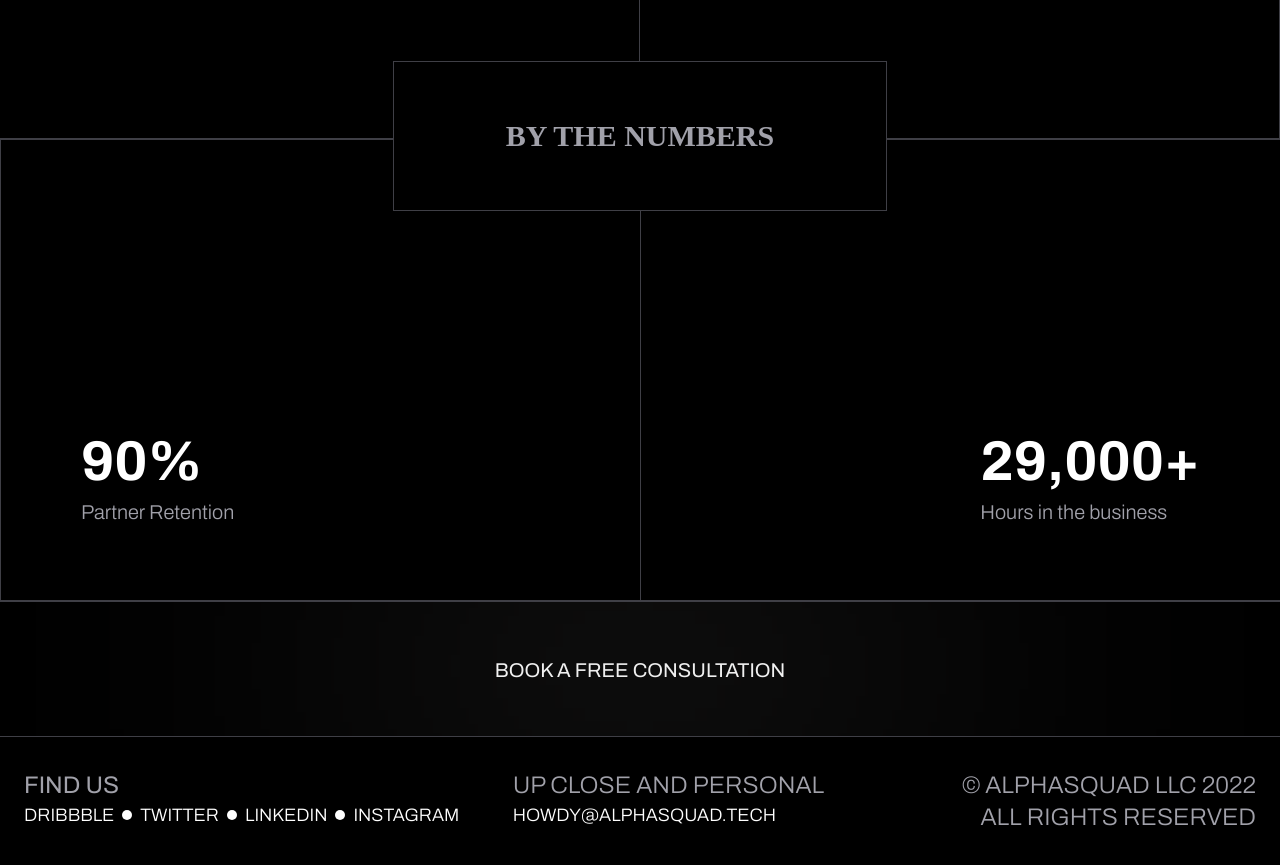
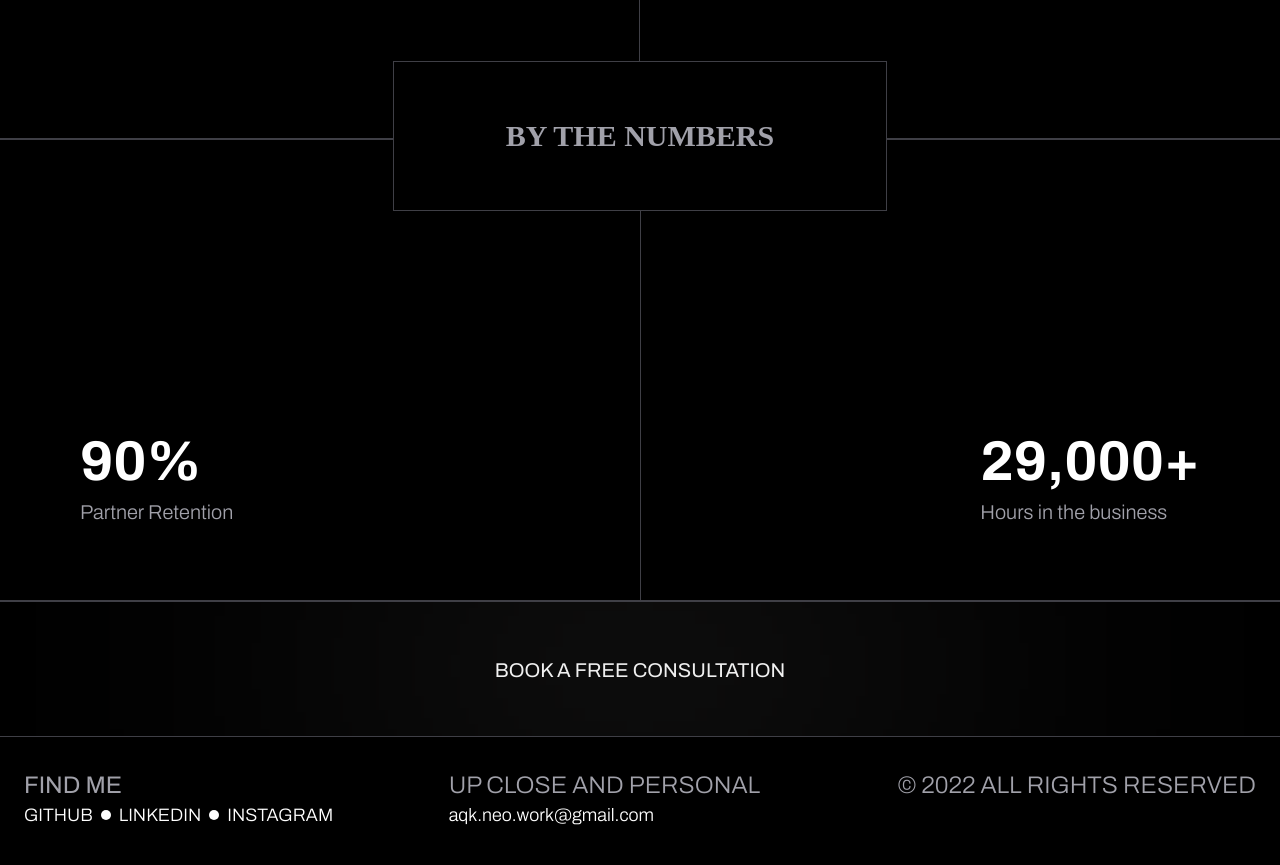
Before and after one commit to adnanadilalpha/alphasquad4.0, a Next.js app: page / in a window 1280 px wide. Shown: the part 5220-6085 px from the top of the page. Built offline with nearby package versions, Linux system fonts and the light colour scheme.

Commit message:
improved the design

```diff
--- a/pages/components/Footer.jsx
+++ b/pages/components/Footer.jsx
@@ -4,22 +4,16 @@ const Footer = () => {
   return (
     <div className="flex flex-col justify-between md:flex  2xl:flex  xl:flex-row 2xl:mt-24 mt-8 mb-9 mx-6 2xl:mx-20 font ">
       <div className="mb-8 flex flex-col items-center md:items-start">
-        <span className="text-base sm:text-2xl text-zinc-400">FIND US</span>
+        <span className="text-base sm:text-2xl text-zinc-400">FIND ME</span>
         <ul className=" flex items-center gap-x-2 text-white text-sm sm:text-lg font font-light">
-          <a href="https://dribbble.com/alphasquadstudio" target="_blank">
-            <li className="dribb ">DRIBBBLE</li>
-          </a>
-          <li className="dot">
-            <img src="../images/dot.svg" alt="" />
-          </li>
-          <a href="https://twitter.com/Alphasq86076809" target="_blank">
-            <li className="github ">TWITTER</li>
+          <a href="https://github.com/aqkhan" target="_blank">
+            <li className="github ">GITHUB</li>
           </a>
           <li className="dot">
             <img src="../images/dot.svg" alt="" />
           </li>
           <a
-            href="https://pk.linkedin.com/company/alphasquad-tech"
+            href="https://www.linkedin.com/in/arslanqamarkhan/?originalSubdomain=pk"
             target="_blank"
           >
             <li className="linked ">LINKEDIN</li>
@@ -28,7 +22,7 @@ const Footer = () => {
             <img src="../images/dot.svg" alt="" />
           </li>
           <a
-            href="https://www.instagram.com/alphasquadtech/?hl=en"
+            href="https://instagram.com/arslan.khan.official?igshid=YmMyMTA2M2Y"
             target="_blank"
           >
             <li className="insta ">INSTAGRAM</li>
@@ -44,12 +38,12 @@ const Footer = () => {
             className="text-white text-sm sm:text-lg font font-light"
             href="mailto:HOWDY@ALPHASQUAD.TECH"
           >
-            HOWDY@ALPHASQUAD.TECH
+           aqk.neo.work@gmail.com
           </a>
         </div>
-        <div className="md:w-80 text-right font w-full">
+        <div className="md:w-96 text-right font w-full">
           <p className="text-zinc-400 text-center  xl:text-right text-xs sm:text-2xl font-light ">
-            © ALPHASQUAD LLC 2022 ALL RIGHTS RESERVED
+            © 2022 ALL RIGHTS RESERVED
           </p>
         </div>
       </div>
--- a/pages/components/swiper.jsx
+++ b/pages/components/swiper.jsx
@@ -17,7 +17,7 @@ export default function Swipeer() {
         spaceBetween={30}
         centeredSlides={true}
         autoplay={{
-          delay: 2000,
+          delay: 3500,
           disableOnInteraction: false,
         }}
         modules={[Autoplay]}
--- a/styles/main.css
+++ b/styles/main.css
@@ -781,7 +781,7 @@ filter: blur(227px);
 .tagline-4 {
   max-width: 695px;
   height: 154px;
-  margin: 283px auto 283px auto;
+  margin: 284px auto 283px auto;
   font-family: "Basement Grotesque";
   font-style: normal;
   font-weight: 800;
@@ -882,7 +882,6 @@ filter: blur(227px);
   position: relative;
   height: 462px;
   background: #000000;
-  border-right: 1px solid #3f3f46;
   border-top: 1px solid #3f3f46;
   border-bottom: 0.5px solid #3f3f46;
   z-index: 1;
@@ -901,7 +900,6 @@ filter: blur(227px);
   position: relative;
   height: 462px;
   background: #000000;
-  border-left: 1px solid #3f3f46;
   border-top: 1px solid #3f3f46;
   border-bottom: 1px solid #3f3f46;
   z-index: 1;
```
